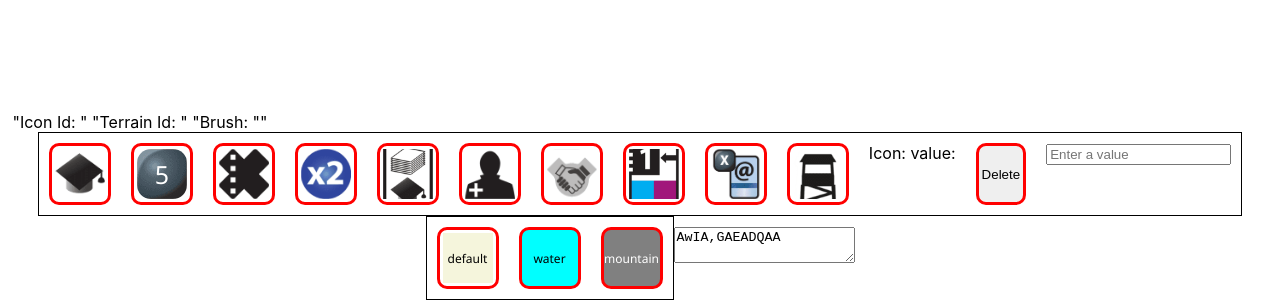
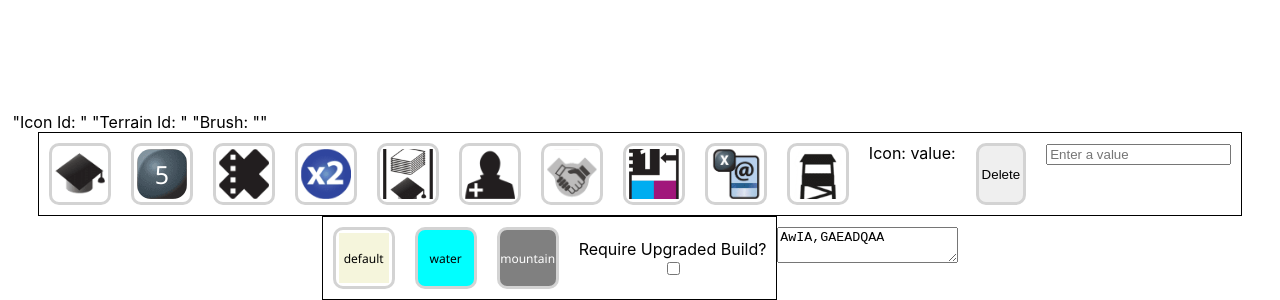
Before and after one commit to elainez98/arknova-map-maker-tsx, a React (Create React App) app: page / in a window 1280 px wide. Shown: the part 622-922 px from the top of the page. Built offline with nearby package versions, Linux system fonts and the light colour scheme; some icons are missing.

Commit message:
Add support for noting upgraded build required tiles

```diff
--- a/src/Model/hex.ts
+++ b/src/Model/hex.ts
@@ -10,12 +10,12 @@ export interface BonusData {
 export interface HexData {
   index: number;
   terrain?: Terrain;
-  upgradeRequired?: boolean;
+  buildUpgrade?: boolean;
   bonus?: BonusData;
 }
 
 function isDefault(hex: HexData) {
-  return !hex.bonus && !hex.upgradeRequired && hex.terrain === Terrain.NORMAL;
+  return !hex.bonus && !hex.buildUpgrade && hex.terrain === Terrain.NORMAL;
 }
 
 /**
@@ -28,14 +28,14 @@ export function stringify(hex: HexData) {
   let array: Uint8Array = hex.bonus ? new Uint8Array([
     hex.index,
     hex.terrain || Terrain.NORMAL,
-    hex.upgradeRequired ? 1 : 0,
+    hex.buildUpgrade ? 1 : 0,
     hex.bonus.icon,
     hex.bonus.value || 0,
     hex.bonus.hideContainer ? 1 : 0
   ]) : new Uint8Array([
     hex.index,
     hex.terrain || Terrain.NORMAL,
-    hex.upgradeRequired ? 1 : 0
+    hex.buildUpgrade ? 1 : 0
   ]);
 
   const decoder = new TextDecoder('utf8');
@@ -50,7 +50,7 @@ export function decode(b64: string): HexData {
     terrain: u82[1],
   }
   if (u82[2]) {
-    result.upgradeRequired = true;
+    result.buildUpgrade = true;
   }
 
   // return early if no bonus
--- a/src/components/Brushbox-textures.css
+++ b/src/components/Brushbox-textures.css
@@ -9,6 +9,14 @@
     background-color: beige;
   }
 
+  .icon-button.build-upgrade {
+    border-color: tomato;
+  }
+
+  .icon-button.build-upgrade.selected {
+    border-color: orangered;
+  }
+
   .water {
     background-color:aqua;
   }
@@ -17,3 +25,10 @@
     background-color:gray;
     color: white;
   }
+
+  .build {
+    display: flex;
+    flex-direction: column;
+    align-items: center;
+    justify-content: center;
+  }
--- a/src/components/Brushbox-textures.tsx
+++ b/src/components/Brushbox-textures.tsx
@@ -3,6 +3,7 @@ import './Brushbox-textures.css';
 import { BrushSelection } from "../context";
 import { Terrain } from "../Model/terrain";
 import classNames from "classnames";
+import { useState } from 'react';
 
 interface BrushBoxProps {
   setBrushSelection: (selection: BrushSelection) => void;
@@ -11,9 +12,20 @@ interface BrushBoxProps {
 
 const BrushBoxTextures = (props: BrushBoxProps) => {
   const { setBrushSelection, brushSelection } = props
+  const [buildUpgrade, setBuildUpgrade] = useState(false);
 
   const onClickIcon = (terrain: Terrain) => {
-    setBrushSelection({ terrain });
+    setBrushSelection({ terrain, buildUpgrade });
+  }
+
+  function toggleBuildUpgrade() {
+    setBuildUpgrade(!buildUpgrade);
+    if (brushSelection.terrain !== undefined) {
+      setBrushSelection({
+        terrain: brushSelection.terrain,
+        buildUpgrade
+      });
+    }
   }
 
   function btnClass(terrain: Terrain) {
@@ -22,6 +34,7 @@ const BrushBoxTextures = (props: BrushBoxProps) => {
       "selected": brushSelection.terrain === terrain,
       "water": terrain === Terrain.WATER,
       "rock": terrain === Terrain.ROCK,
+      "build-upgrade": buildUpgrade,
     })
   }
 
@@ -50,6 +63,12 @@ const BrushBoxTextures = (props: BrushBoxProps) => {
           mountain
         </div>
       </div>
+      <div className="build">
+        <label htmlFor="buildII">Require Upgraded Build?</label>
+        <input type="checkbox" id="buildII"
+          checked={buildUpgrade}
+          onChange={toggleBuildUpgrade} />
+      </div>
     </div>
   )
 }
--- a/src/components/Brushbox.css
+++ b/src/components/Brushbox.css
@@ -24,13 +24,13 @@
   }
 
   .icon-button {
-    border: 3px solid red;
+    border: 3px solid lightgrey;
     border-radius: 10px;
     padding: 3px;
   }
 
   .selected {
-    border: 3px solid blue;
+    border: 3px solid grey;
   }
 
   .delete {
--- a/src/components/HexagonGrid.tsx
+++ b/src/components/HexagonGrid.tsx
@@ -25,8 +25,8 @@ function getGridDimensions(
 function getHexStyle(hexagon: HexData) {
   return {
     fill: TerrainMap.get(hexagon.terrain || Terrain.NORMAL),
-    stroke: "black",
-    strokeWidth: 2,
+    stroke: hexagon.buildUpgrade ? "red" : "black",
+    strokeWidth: hexagon.buildUpgrade ? 5 : 2,
     margin: 0,
   };
 }
@@ -85,6 +85,7 @@ function HexagonGrid(props: HexagonGridProps) {
       const newHexagon: HexData = {
         index: hexagon.index,
         terrain: brushSelection.terrain,
+        buildUpgrade: brushSelection.buildUpgrade || undefined,
         bonus: brushSelection.icon ? { icon: brushSelection.icon, value: brushSelection.value } : undefined,
       }
       hexagons.push(newHexagon)
@@ -92,6 +93,7 @@ function HexagonGrid(props: HexagonGridProps) {
       hex.terrain = brushSelection.terrain !== undefined
         ? brushSelection.terrain
         : hex.terrain
+      hex.buildUpgrade = brushSelection.buildUpgrade || undefined;
 
       if (brushSelection.icon !== undefined) {
         hex.bonus = {
--- a/src/context.ts
+++ b/src/context.ts
@@ -1,12 +1,13 @@
+import { Icon } from './Model/icon';
+import { Terrain } from './Model/terrain';
 import { createContext } from 'react';
-import { Terrain } from './Model/terrain';
-import { Icon } from './Model/icon';
 
 export interface BrushSelection {
   icon?: Icon;
   terrain?: Terrain
   value?: number
   deleteIcon?: boolean
+  buildUpgrade?: boolean
 }
 
 export const BrushSelectionContext = createContext<BrushSelection>({});
```
